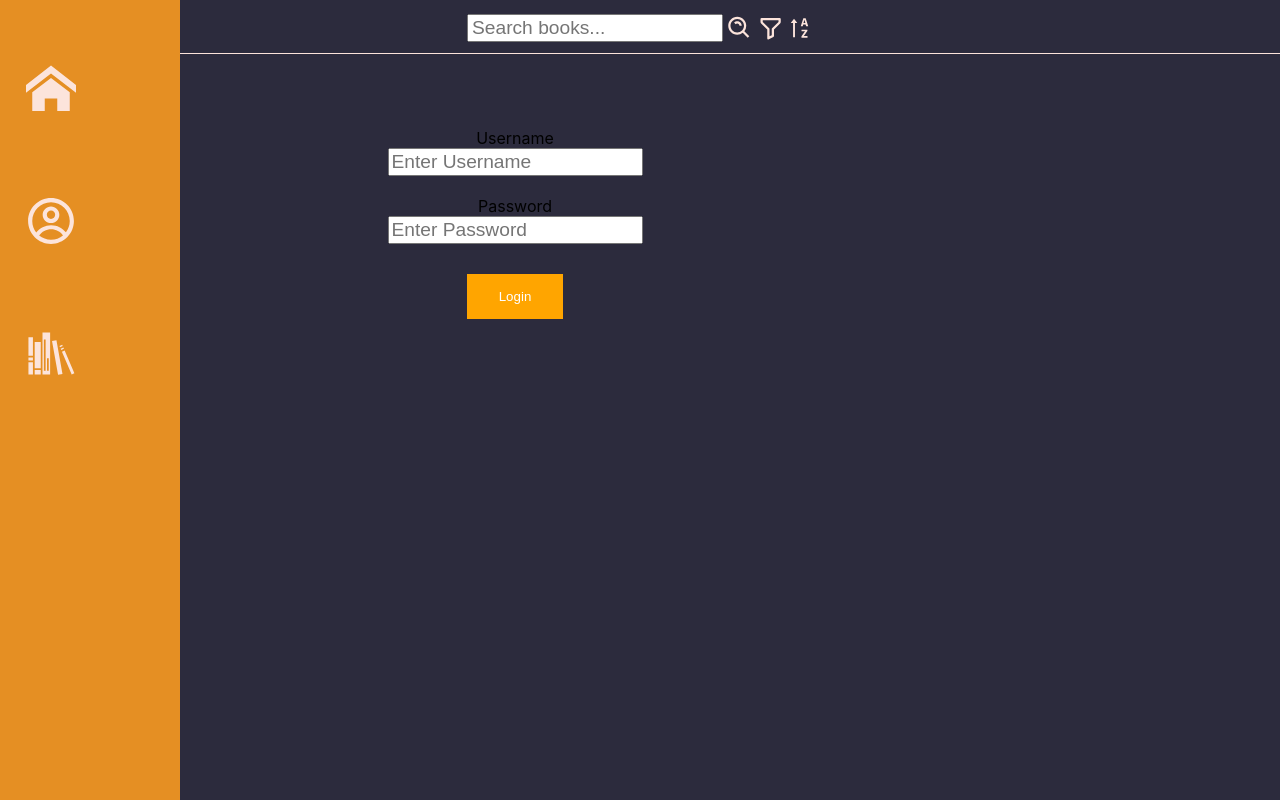
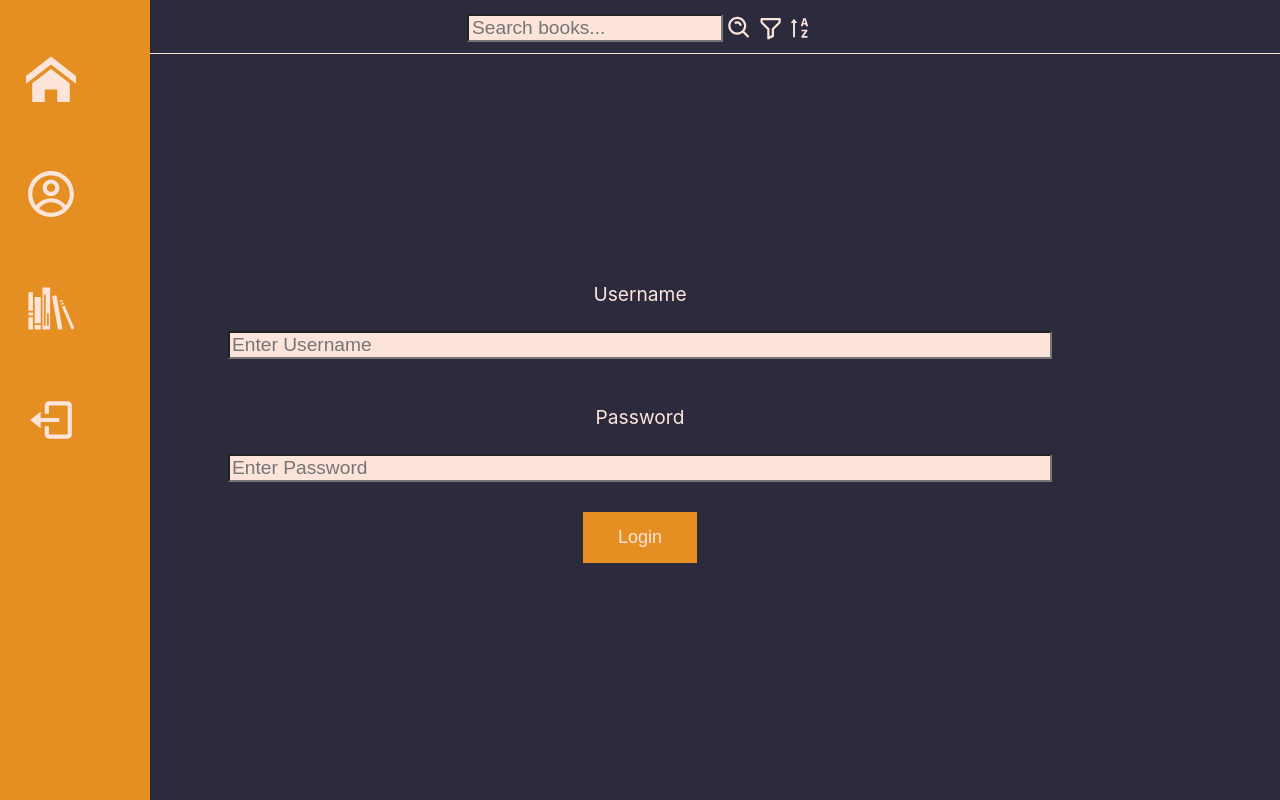
Before and after one commit to JelenaDinic/library-react, a React (Create React App) app: page /Login in a window 1280 px wide. Built offline with nearby package versions, Linux system fonts and the light colour scheme.

Commit message:
aliases added

```diff
--- a/src/components/bookCard/BookCard.tsx
+++ b/src/components/bookCard/BookCard.tsx
@@ -2,11 +2,9 @@ import './BookCard.css'
 
 function BookCard() {
   return (
-    <>
-      <div className="card">
+    <div className="card">
         BOOK CARD
-      </div>
-    </>
+    </div>
   )
 }
 export default BookCard
--- a/src/components/bookList/BookList.css
+++ b/src/components/bookList/BookList.css
@@ -1,18 +1,18 @@
-.bookList:last-child {
+.book-list:last-child {
     margin-bottom: 100px;
 }
 
-.bookList:first-child {
+.book-list:first-child {
     margin-top: 80px;
 }
 
-.bookList {
+.book-list {
     display: flex;
     flex-direction: column;
 }
 
 @media (min-width: 750px) {
-    .bookList {
+    .book-list {
         display: flex;
         flex-direction: row;
         flex-wrap: wrap;
--- a/src/components/bookList/BookList.tsx
+++ b/src/components/bookList/BookList.tsx
@@ -3,7 +3,7 @@ import './BookList.css'
 
 function BookList() {
   return (
-    <div className='bookList'>
+    <div className='book-list'>
       <BookCard/>
       <BookCard/>
       <BookCard/>
--- a/src/components/header/Header.css
+++ b/src/components/header/Header.css
@@ -14,8 +14,9 @@
     padding: 10px;
 }
 
-input {
+.search {
     font-size: larger;
+    background-color: #fce4db;
 }
 
 input:focus {
--- a/src/components/header/Header.tsx
+++ b/src/components/header/Header.tsx
@@ -1,14 +1,14 @@
 import './Header.css'
-import { BiSearchAlt, BiFilterAlt } from 'react-icons/bi'
-import { AiOutlineSortDescending } from 'react-icons/ai'
+import { BiSearchAlt as SearchIcon, BiFilterAlt as FilterIcon } from 'react-icons/bi'
+import { AiOutlineSortDescending as SortIcon } from 'react-icons/ai'
 
 function Header() {
   return (
     <div className='header'>
       <div className='header-content'>
-        <input placeholder="Search books..."/> <BiSearchAlt color='#fce4db' size={30}/>
-        <BiFilterAlt color='#fce4db' size={30}/>
-        <AiOutlineSortDescending color='#fce4db' size={30}/>
+        <input className = "search" placeholder="Search books..."/> <SearchIcon color='#fce4db' size={30}/>
+        <FilterIcon color='#fce4db' size={30}/>
+        <SortIcon color='#fce4db' size={30}/>
       </div>
     </div>
   )
--- a/src/components/login/Login.css
+++ b/src/components/login/Login.css
@@ -1,17 +1,30 @@
 button {
-    background-color: orange;
+    background-color: #e58f23;
     border: none;
-    color: white;
-    padding: 15px 32px;
+    color: #fce4db;
+    padding: 15px 35px;
     text-align: center;
     text-decoration: none;
     margin-top: 10px;
     width: max-content;
+    font-size: large;
   }
 
-.container {
+.form {
     display: flex;
     flex-direction: column;
     align-items: center;
-    margin-top: 5vw;
+    margin-top: 20vw;
 }
+
+label {
+  color: #fce4db;
+  margin: 2vw;
+  font-size: larger;
+}
+
+.login-input {
+  width: 80%;
+  background-color: #fce4db;
+  font-size: larger;
+}
--- a/src/components/login/Login.tsx
+++ b/src/components/login/Login.tsx
@@ -2,16 +2,14 @@ import './Login.css'
 
 function Login() {
   return (
-    <form action="" method="">
-      <div className="container">
-        <label>Username</label>
-        <input type="text" placeholder="Enter Username" name="uname" required/>
-        <br/>
-        <label>Password</label>
-        <input type="password" placeholder="Enter Password" name="psw" required/>
-        <br/>
-        <button type="submit">Login</button>
-      </div>
+    <form className="form" action="" method="">
+      <label>Username</label>
+      <input className = "login-input" type="text" placeholder="Enter Username" name="uname" required/>
+      <br/>
+      <label>Password</label>
+      <input className = "login-input" type="password" placeholder="Enter Password" name="psw" required/>
+      <br/>
+      <button type="submit">Login</button>
     </form>
   )
 }
--- a/src/components/menu/Menu.tsx
+++ b/src/components/menu/Menu.tsx
@@ -1,17 +1,17 @@
 import './Menu.css'
 
-import { BsThreeDots } from 'react-icons/bs'
-import { CgProfile } from 'react-icons/cg'
-import { GiBookshelf } from 'react-icons/gi'
+import { BsThreeDots as MoreIcon } from 'react-icons/bs'
+import { CgProfile as ProfileIcon } from 'react-icons/cg'
+import { GiBookshelf as BooksIcon } from 'react-icons/gi'
 import { NavLink } from 'react-router-dom'
 
 function Menu() {
   return (
     <div className='menu'>
       <div className='menu-content'>
-        <NavLink to="/Login" ><CgProfile size={25} color="white"/></NavLink>
-        <NavLink to="/Books" ><GiBookshelf size={25} color="white"/></NavLink>
-        <BsThreeDots size={25} color="white"/>
+        <NavLink to="/Login" ><ProfileIcon size={25} color="white"/></NavLink>
+        <NavLink to="/Books" ><BooksIcon size={25} color="white"/></NavLink>
+        <MoreIcon size={25} color="white"/>
       </div>
     </div>
   )
--- a/src/components/navBar/NavBar.css
+++ b/src/components/navBar/NavBar.css
@@ -8,7 +8,7 @@
         background-color: #e58f23;
         position: fixed;
         height: 100%;
-        width: 180px;
+        width: 150px;
         left: 0;
         top: 0;
       }
--- a/src/components/navBar/NavBar.tsx
+++ b/src/components/navBar/NavBar.tsx
@@ -1,17 +1,19 @@
 import './NavBar.css'
 
-import { CgProfile } from 'react-icons/cg'
-import { GiBookshelf } from 'react-icons/gi'
-import { ImHome } from 'react-icons/im'
+import { CgProfile as ProfileIcon } from 'react-icons/cg'
+import { GiBookshelf as BooksIcon } from 'react-icons/gi'
+import { ImHome as HomeIcon } from 'react-icons/im'
 import { NavLink } from 'react-router-dom'
+import { BiLogOut as LogoutIcon } from 'react-icons/bi'
 
 function NavBar() {
   return (
     <div className='navbar'>
       <div className='navbar-content'>
-        <NavLink className = "icon" to="/Home" ><ImHome size={50} color="#fce4db" /></NavLink>
-        <NavLink className = "icon" to="/Login" ><CgProfile size={50} color="#fce4db" /></NavLink>
-        <NavLink className = "icon" to="/Books" ><GiBookshelf size={50} color="#fce4db" /></NavLink>
+        <NavLink className = "icon" to="/Home" ><HomeIcon size={50} color="#fce4db" /></NavLink>
+        <NavLink className = "icon" to="/Login" ><ProfileIcon size={50} color="#fce4db" /></NavLink>
+        <NavLink className = "icon" to="/Books" ><BooksIcon size={50} color="#fce4db" /></NavLink>
+        <NavLink className = "icon" to="/Login" ><LogoutIcon size={50} color="#fce4db" /></NavLink>
       </div>
     </div>
   )
```
